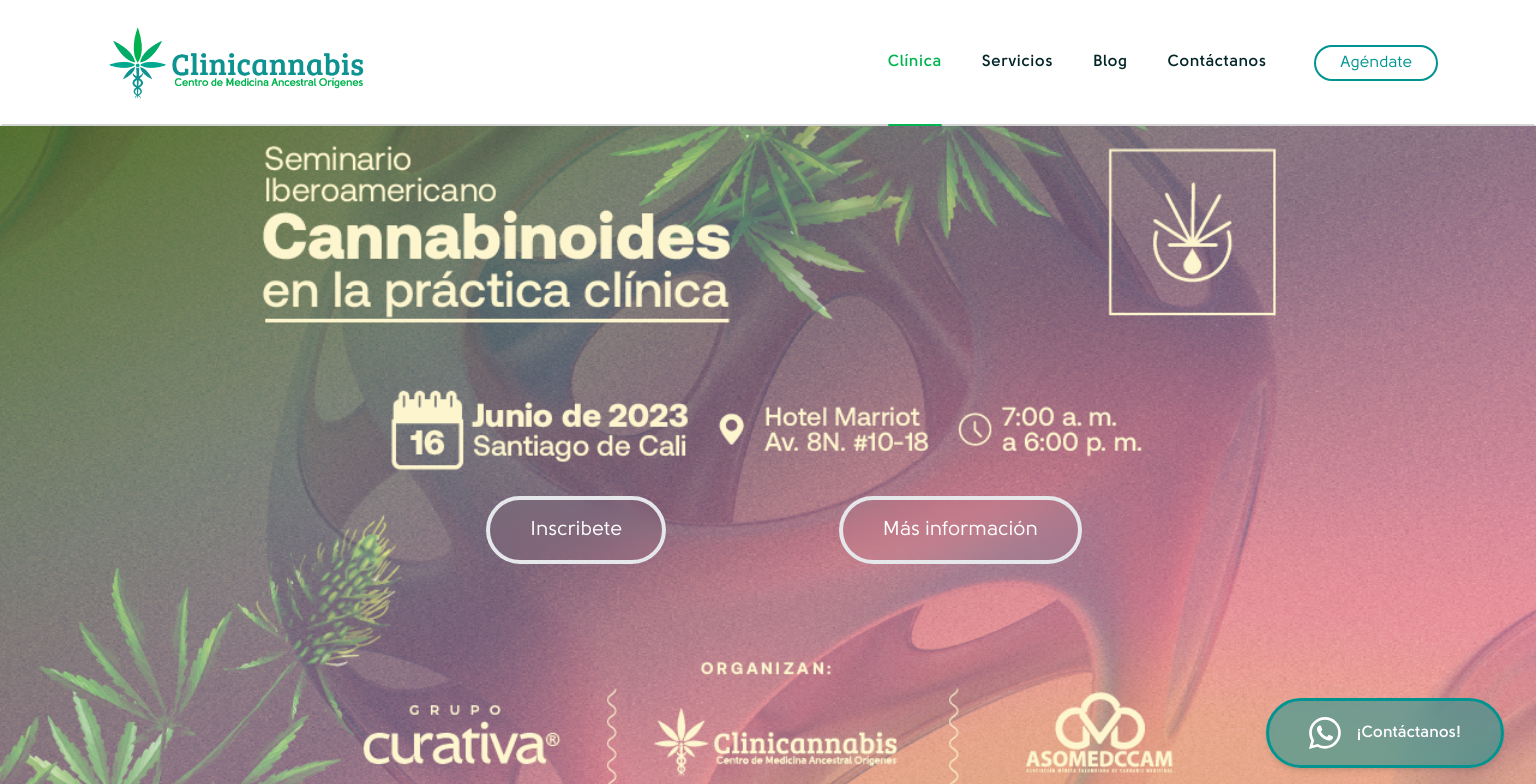
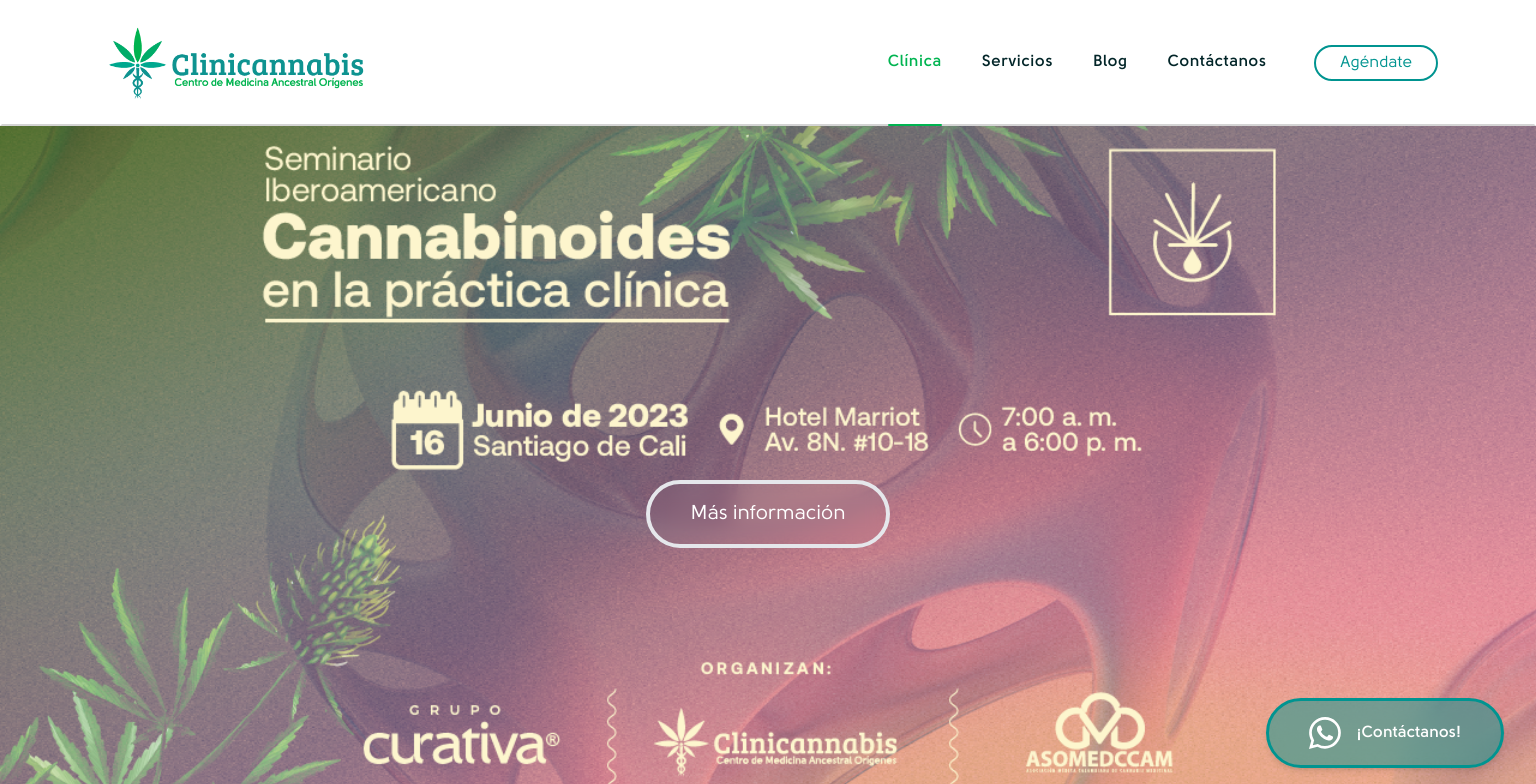
Before and after one commit to eggsforbacon/clinicannabis, a Next.js app: page / in a window 1536 px wide. Shown: the top 784 px of the page. Built offline with nearby package versions, Linux system fonts and the light colour scheme; a web font is replaced by a local one; what tailwindcss-animation would draw is missing.

Commit message:
changes in btn

```diff
--- a/src/components/content/index/HeroSlides/IberoamericanoBanner.tsx
+++ b/src/components/content/index/HeroSlides/IberoamericanoBanner.tsx
@@ -14,11 +14,11 @@
 
             <div className={'Button-Banner'}>
                 <div className="Position-Btn">
-                    <div className="button-Info-1">
+                    {/* <div className="button-Info-1">
                         <button className={'rounded-full border-Button text-center text-white bg-buttonHD'}>
                             <Link href={""} className={`text-button`} target="_blank">Inscribete</Link>
                         </button>
-                    </div>
+                    </div> */}
 
                     <div className="button-Info-2">
                         <button className={'rounded-full border-Button text-center text-white bg-buttonHD'}>
--- a/styles/globals.css
+++ b/styles/globals.css
@@ -112,7 +112,7 @@
     }
 
     .text-button {
-        font-size: 10px;
+        font-size: 15px;
         font-weight: 400;
         text-align: justify;
     }
@@ -140,11 +140,6 @@
         left: 10.7em;
     }
 
-    .text-button {
-        font-size: 13px;
-        font-weight: 400;
-    }
-
     .bg-buttonHD {
         padding: 0px 12px;
     }
@@ -158,11 +153,6 @@
     .Button-Banner {
         top: 14em;
         left: 13em;
-    }
-
-    .text-button {
-        font-size: 13px;
-        font-weight: 400;
     }
 
     .bg-buttonHD {
@@ -192,8 +182,8 @@
 
 @media (min-width: 1200px) {
     .Button-Banner {
-        top: 23em;
-        left: 22em;
+        top: 22em;
+        left: 19em;
     }
 
     .bg-buttonHD {
@@ -203,8 +193,8 @@
 
 @media (min-width: 1400px) {
     .Button-Banner {
-        top: 26em;
-        left: 25em;
+        top: 25em;
+        left: 24em;
     }
 
     .Position-Btn {
@@ -569,6 +559,7 @@
     z-index: 2;
 }
 
+
 .modal-content p{
     text-align: justify;
 }
```
